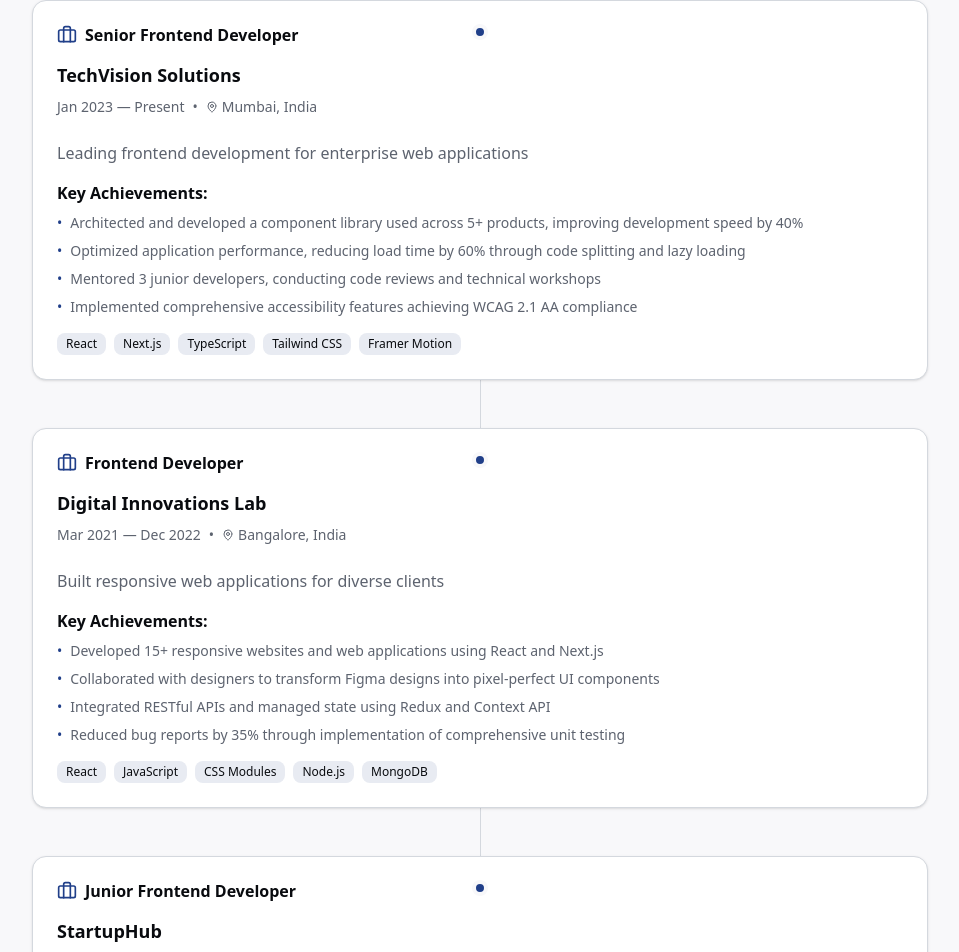
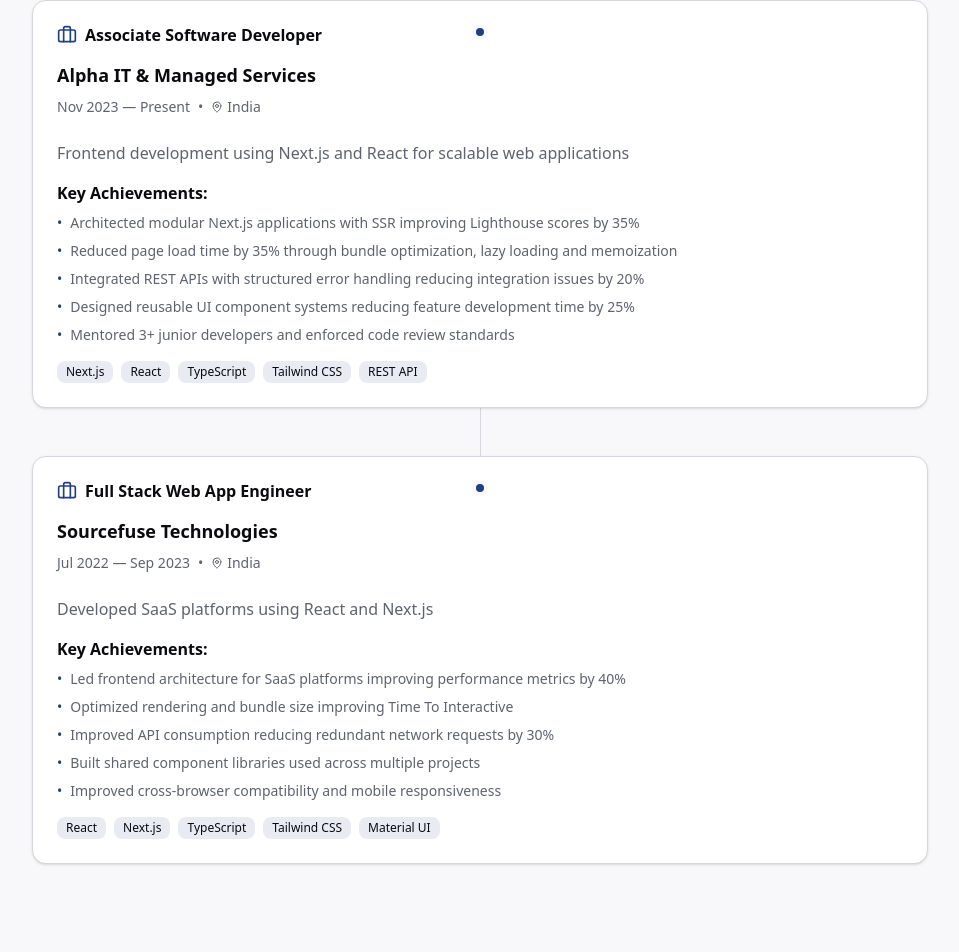
Before and after one commit to rayrayc786/next-portfolio, a Next.js app: page /experience in a window 1280 px wide. Shown: the part 224-1176 px from the top of the page, without its empty margins (160-1119 px from the left). Built offline with nearby package versions, Linux system fonts and the light colour scheme.

Commit message:
Revise experience data with new roles and achievements
Updated experience entries with new roles, companies, and achievements. Removed an outdated entry for a Junior Frontend Developer.

```diff
--- a/data/experience.js
+++ b/data/experience.js
@@ -1,47 +1,34 @@
 export const experience = [
   {
     id: 1,
-    company: "TechVision Solutions",
-    role: "Senior Frontend Developer",
-    duration: "Jan 2023 — Present",
-    location: "Mumbai, India",
-    description: "Leading frontend development for enterprise web applications",
+    company: "Alpha IT & Managed Services",
+    role: "Associate Software Developer",
+    duration: "Nov 2023 — Present",
+    location: "India",
+    description: "Frontend development using Next.js and React for scalable web applications",
     achievements: [
-      "Architected and developed a component library used across 5+ products, improving development speed by 40%",
-      "Optimized application performance, reducing load time by 60% through code splitting and lazy loading",
-      "Mentored 3 junior developers, conducting code reviews and technical workshops",
-      "Implemented comprehensive accessibility features achieving WCAG 2.1 AA compliance",
+      "Architected modular Next.js applications with SSR improving Lighthouse scores by 35%",
+      "Reduced page load time by 35% through bundle optimization, lazy loading and memoization",
+      "Integrated REST APIs with structured error handling reducing integration issues by 20%",
+      "Designed reusable UI component systems reducing feature development time by 25%",
+      "Mentored 3+ junior developers and enforced code review standards"
     ],
-    technologies: ["React", "Next.js", "TypeScript", "Tailwind CSS", "Framer Motion"],
+    technologies: ["Next.js", "React", "TypeScript", "Tailwind CSS", "REST API"],
   },
   {
     id: 2,
-    company: "Digital Innovations Lab",
-    role: "Frontend Developer",
-    duration: "Mar 2021 — Dec 2022",
-    location: "Bangalore, India",
-    description: "Built responsive web applications for diverse clients",
+    company: "Sourcefuse Technologies",
+    role: "Full Stack Web App Engineer",
+    duration: "Jul 2022 — Sep 2023",
+    location: "India",
+    description: "Developed SaaS platforms using React and Next.js",
     achievements: [
-      "Developed 15+ responsive websites and web applications using React and Next.js",
-      "Collaborated with designers to transform Figma designs into pixel-perfect UI components",
-      "Integrated RESTful APIs and managed state using Redux and Context API",
-      "Reduced bug reports by 35% through implementation of comprehensive unit testing",
+      "Led frontend architecture for SaaS platforms improving performance metrics by 40%",
+      "Optimized rendering and bundle size improving Time To Interactive",
+      "Improved API consumption reducing redundant network requests by 30%",
+      "Built shared component libraries used across multiple projects",
+      "Improved cross-browser compatibility and mobile responsiveness"
     ],
-    technologies: ["React", "JavaScript", "CSS Modules", "Node.js", "MongoDB"],
-  },
-  {
-    id: 3,
-    company: "StartupHub",
-    role: "Junior Frontend Developer",
-    duration: "Jun 2020 — Feb 2021",
-    location: "Delhi, India",
-    description: "Contributed to multiple client projects in an agile environment",
-    achievements: [
-      "Built reusable UI components following atomic design principles",
-      "Implemented responsive designs ensuring cross-browser compatibility",
-      "Participated in daily standups and sprint planning sessions",
-      "Learned modern frontend practices through pair programming with senior developers",
-    ],
-    technologies: ["HTML", "CSS", "JavaScript", "React", "Bootstrap"],
+    technologies: ["React", "Next.js", "TypeScript", "Tailwind CSS", "Material UI"],
   },
 ]
```
